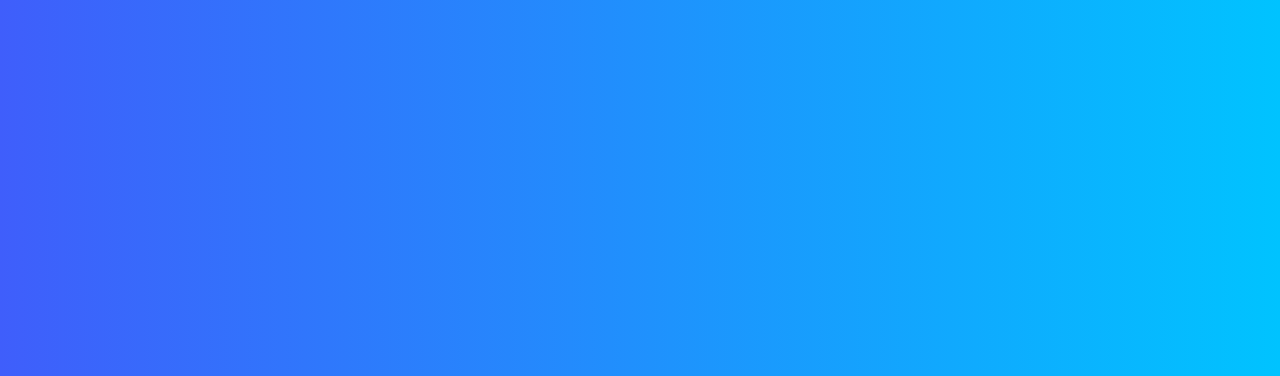
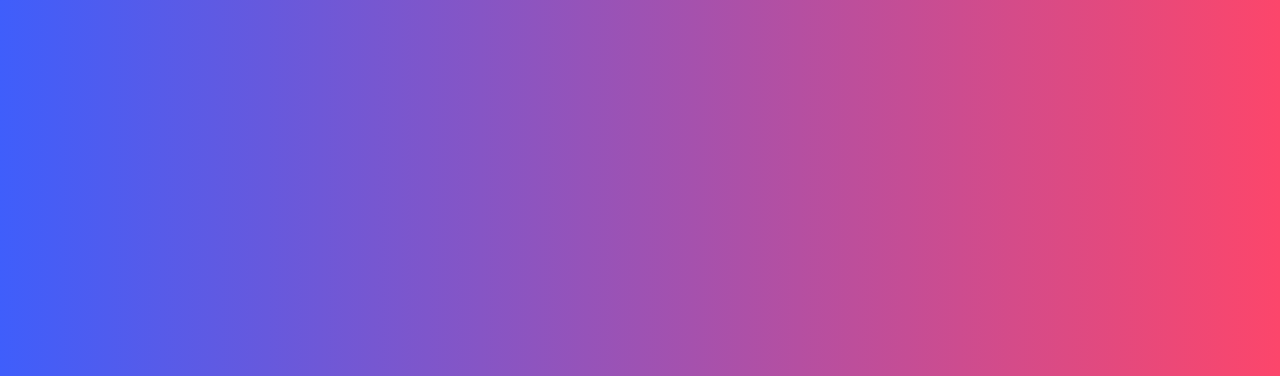
Before and after one commit to tbsvraj/myrepo, a plain HTML site: page index.html in a window 1280 px wide. Shown: the top 376 px of the page. Drawn offline with Linux system fonts and the light colour scheme.

Commit message:
Changes Background

```diff
--- a/style.css
+++ b/style.css
@@ -1,6 +1,6 @@
 body{
     background: rgb(63,94,251);
-    background: linear-gradient(90deg, rgba(63,94,251,1) 0%, rgb(0, 195, 255) 100%);
+    background: linear-gradient(90deg, rgba(63,94,251,1) 0%, rgba(252,70,107,1) 100%);
     color: white;
     margin: 0px;
     padding: 0px;
```
